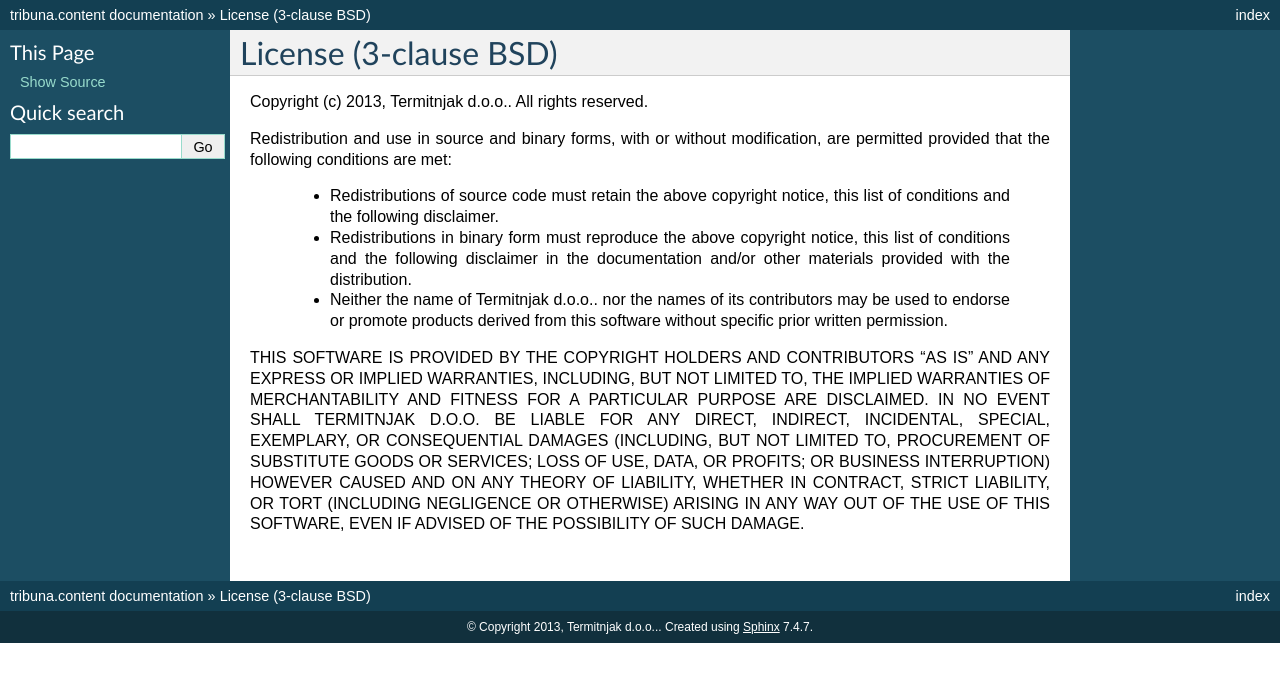
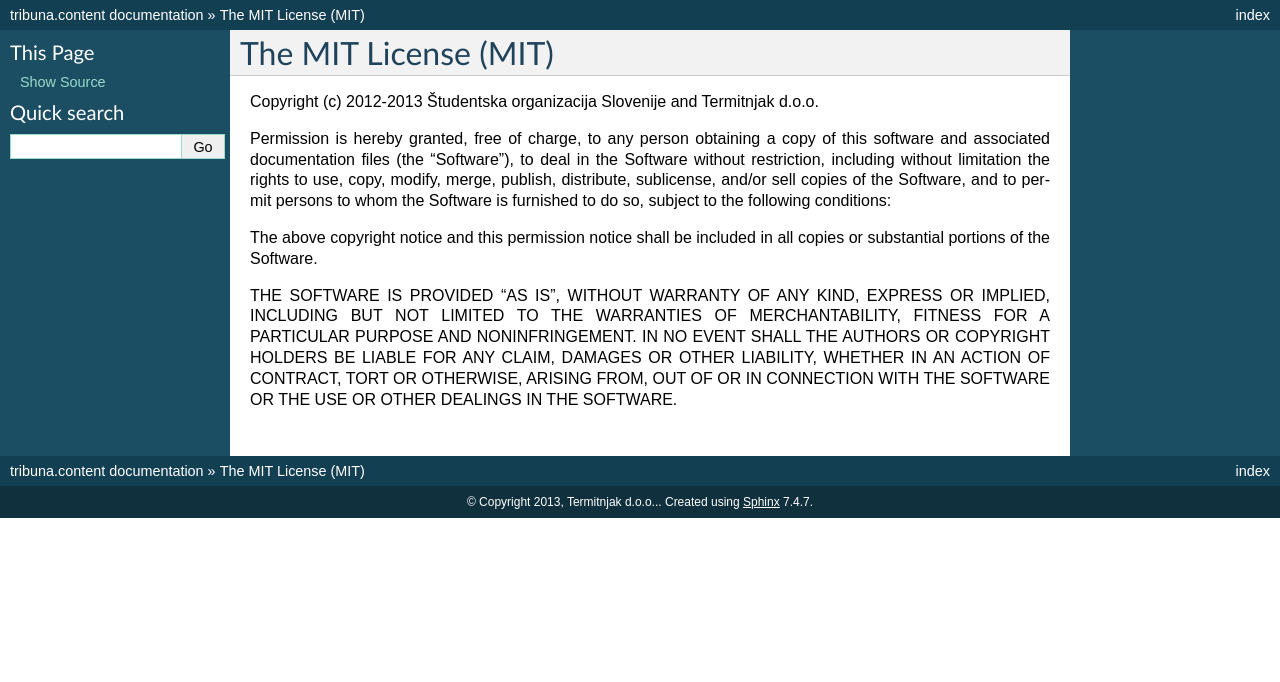
Before and after one commit to tribunasi/tribuna.content, a Sphinx documentation site: the page built from docs/LICENSE.rst, in a window 1280 px wide. Shown: the top 682 px of the page. Built offline with Sphinx 7.4.7, drawn with Linux system fonts in a browser that asks for light colours.

Commit message:
Update licensing info

```diff
--- a/docs/LICENSE.rst
+++ b/docs/LICENSE.rst
@@ -1,29 +1,22 @@
-License (3-clause BSD)
-======================
+The MIT License (MIT)
+=====================
 
-Copyright (c) 2013, Termitnjak d.o.o.. All rights reserved.
+Copyright (c) 2012-2013 Študentska organizacija Slovenije and Termitnjak d.o.o.
 
-Redistribution and use in source and binary forms, with or without
-modification, are permitted provided that the following conditions are met:
+Permission is hereby granted, free of charge, to any person obtaining a copy
+of this software and associated documentation files (the "Software"), to deal
+in the Software without restriction, including without limitation the rights
+to use, copy, modify, merge, publish, distribute, sublicense, and/or sell
+copies of the Software, and to permit persons to whom the Software is
+furnished to do so, subject to the following conditions:
 
- * Redistributions of source code must retain the above copyright notice,
-   this list of conditions and the following disclaimer.
+The above copyright notice and this permission notice shall be included in all
+copies or substantial portions of the Software.
 
- * Redistributions in binary form must reproduce the above copyright
-   notice, this list of conditions and the following disclaimer in the
-   documentation and/or other materials provided with the distribution.
-
- * Neither the name of Termitnjak d.o.o.. nor the names of its contributors may
-   be used to endorse or promote products derived from this software
-   without specific prior written permission.
-
-THIS SOFTWARE IS PROVIDED BY THE COPYRIGHT HOLDERS AND CONTRIBUTORS "AS IS"
-AND ANY EXPRESS OR IMPLIED WARRANTIES, INCLUDING, BUT NOT LIMITED TO, THE
-IMPLIED WARRANTIES OF MERCHANTABILITY AND FITNESS FOR A PARTICULAR PURPOSE ARE
-DISCLAIMED. IN NO EVENT SHALL TERMITNJAK D.O.O. BE LIABLE FOR ANY
-DIRECT, INDIRECT, INCIDENTAL, SPECIAL, EXEMPLARY, OR CONSEQUENTIAL DAMAGES
-(INCLUDING, BUT NOT LIMITED TO, PROCUREMENT OF SUBSTITUTE GOODS OR SERVICES;
-LOSS OF USE, DATA, OR PROFITS; OR BUSINESS INTERRUPTION) HOWEVER CAUSED AND ON
-ANY THEORY OF LIABILITY, WHETHER IN CONTRACT, STRICT LIABILITY, OR TORT
-(INCLUDING NEGLIGENCE OR OTHERWISE) ARISING IN ANY WAY OUT OF THE USE OF THIS
-SOFTWARE, EVEN IF ADVISED OF THE POSSIBILITY OF SUCH DAMAGE.
+THE SOFTWARE IS PROVIDED "AS IS", WITHOUT WARRANTY OF ANY KIND, EXPRESS OR
+IMPLIED, INCLUDING BUT NOT LIMITED TO THE WARRANTIES OF MERCHANTABILITY,
+FITNESS FOR A PARTICULAR PURPOSE AND NONINFRINGEMENT. IN NO EVENT SHALL THE
+AUTHORS OR COPYRIGHT HOLDERS BE LIABLE FOR ANY CLAIM, DAMAGES OR OTHER
+LIABILITY, WHETHER IN AN ACTION OF CONTRACT, TORT OR OTHERWISE, ARISING FROM,
+OUT OF OR IN CONNECTION WITH THE SOFTWARE OR THE USE OR OTHER DEALINGS IN THE
+SOFTWARE.
```
